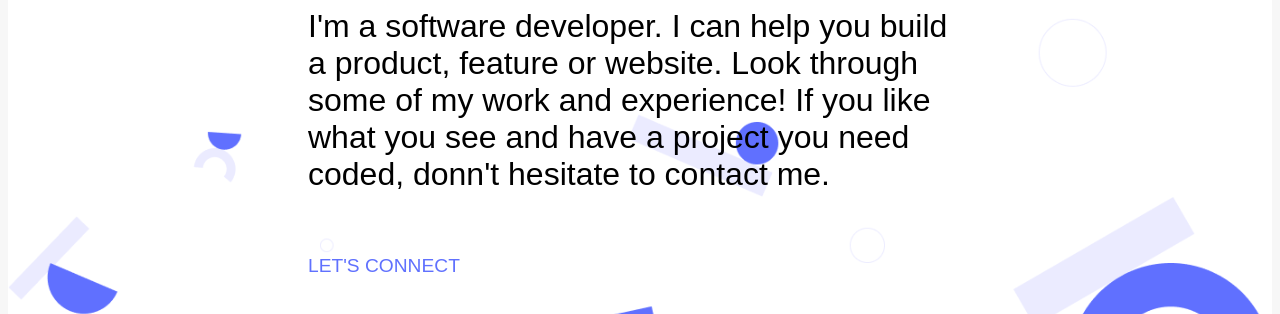
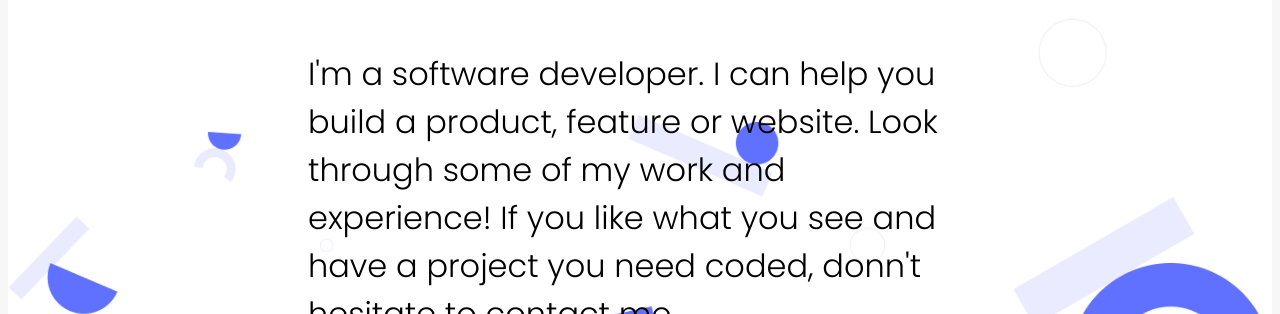
Before and after one commit to didierganthier/microverse-portfolio, a website: page index.html in a window 1280 px wide. Shown: the part 464-778 px from the top of the page. Drawn offline with Linux system fonts and the light colour scheme.

Commit message:
Fixed Stylelint

```diff
--- a/style.css
+++ b/style.css
@@ -5,7 +5,7 @@
 
 body {
   background: #f7f7f7;
-  font-family: "Poppins ", sans-serif;
+  font-family: Poppins, sans-serif;
 }
 
 .navigation {
```
